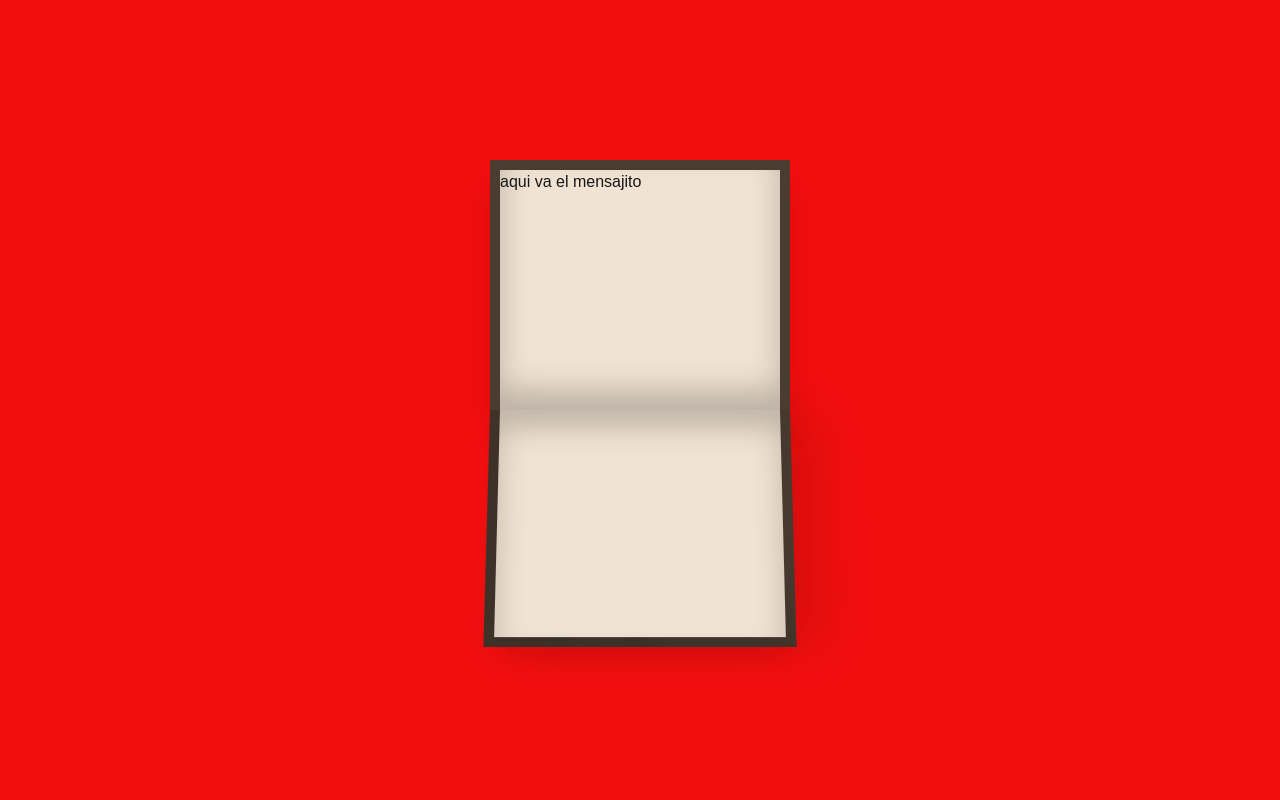
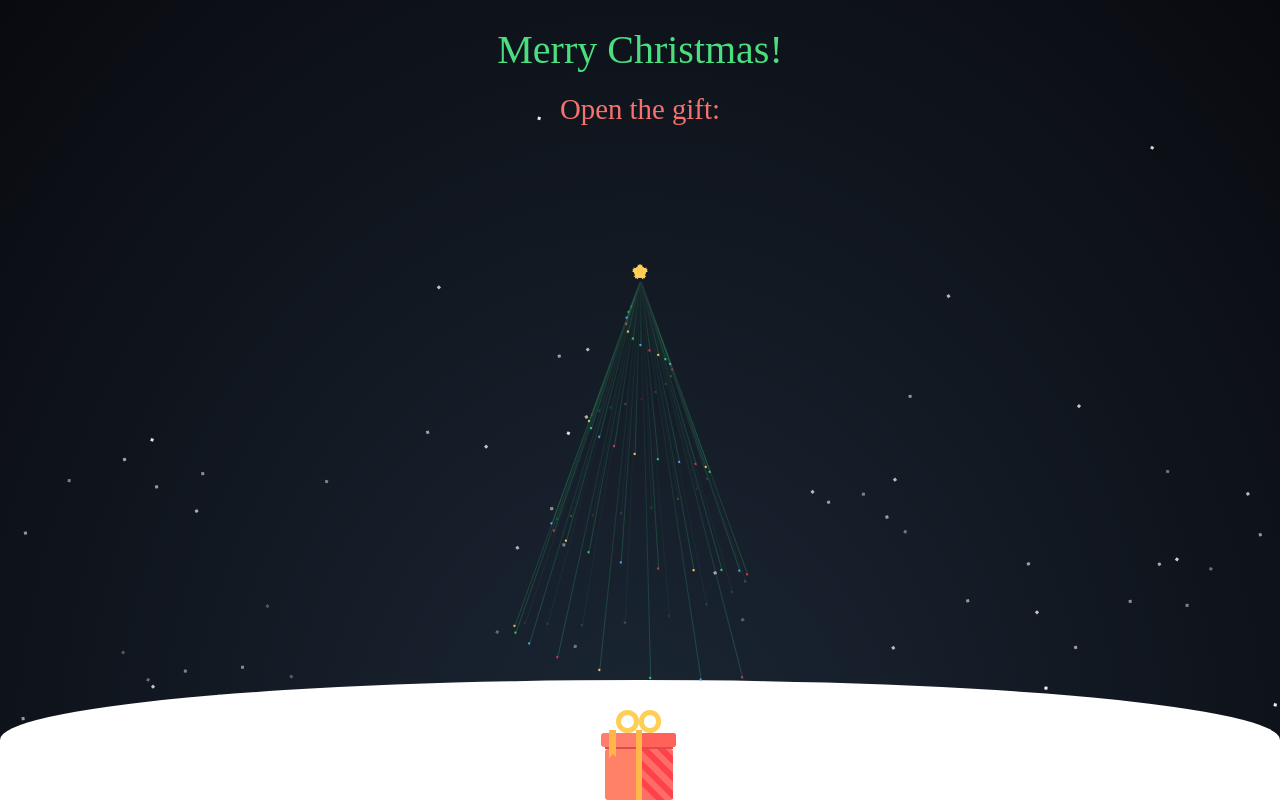
Before and after one commit to justcoddev/christmas-gift, a React (Vite) app: page /#/ in a window 1280 px wide. Built offline with nearby package versions, Linux system fonts and the light colour scheme; a web font is replaced by a local one.

Commit message:
Agregar funcionalidad para abrir la tarjeta desde el componente GiftBox y ajustar estilos en ChristmasGift y Tree

```diff
--- a/src/components/ChristmasGift.jsx
+++ b/src/components/ChristmasGift.jsx
@@ -7,13 +7,13 @@ import { generateSnowflakes } from "@/utils/globalMethods";
 
 export default function ChristmasGift() {
   return (
-    <div className="relative h-screen bg-[radial-gradient(ellipse_at_bottom,_#1B2735_0%,_#090A0F_100%)] overflow-hidden">
+    <div className="relative h-screen bg-[radial-gradient(ellipse_at_bottom,_#1B2735_0%,_#090A0F_100%)] overflow-hidden z-0">
       <div className="justify-center text-center mt-5 font-christmas">
         <h1 className="font-principal text-green-400"> Merry Christmas! </h1>
         <h4 className="font-secondary mt-2 text-red-400"> Open the gift: </h4>
       </div>
       <Tree />
-      <GiftBox />
+      {/* <GiftBox /> */}
       <div className="absolute bottom-0 left-0 w-full h-[15%] bg-white rounded-t-[50%]"></div>
       <div className="absolute inset-0 overflow-hidden pointer-events-none">
         <div className="relative w-full h-full">{generateSnowflakes(50)}</div>
--- a/src/components/GiftBox.jsx
+++ b/src/components/GiftBox.jsx
@@ -1,22 +1,30 @@
 import React from "react";
 
-const GiftBox = () => {
+const GiftBox = ({ onGiftOpened }) => {
+  const handleClick = () => {
+    if (onGiftOpened) {
+      onGiftOpened(); // Notifica que el botón ha sido clickeado
+    }
+  };
   return (
     // <div className="h-[150vh] w-[500px] mx-auto relative zoom-gift z-60">
     <div className="absolute bottom-0 left-1/2 transform -translate-x-1/2 h-[150vh] w-[500px] zoom-gift z-10">
       <section className="absolute bottom-0 w-[150px] left-[172px] z-[12] h-[180px] group">
-        <div className="absolute w-[120px] text-gray-700 font-sans font-extrabold rounded-md shadow-[0_1px_0_1px_#F9564AFF] p-2.5 text-[15px] bg-[#ffa69f] left-0 top-[100px] right-0 mx-auto leading-[26px] z-[-1] text-center transition-all duration-600 ease-in-out delay-[60ms] group-hover:top-[-10px] group-hover:delay-[400ms]">
-          ADD YOUR
-          <br />
-          MESSAGE!!
-        </div>
-        <section className="w-full absolute top-0 transition-all duration-600 ease-in-out delay-550 group-hover:top-[-100px] group-hover:delay-300">
+        <button
+          onClick={handleClick} // Llama a la función al hacer clic
+          className="absolute w-[120px] text-gray-700 font-sans font-extrabold rounded-md shadow-[0_1px_0_1px_#F9564AFF] p-2.5 text-[15px] bg-[#ffa69f] left-0 top-[100px] right-0 mx-auto leading-[26px] z-[-1] text-center transition-all duration-600 ease-in-out delay-[1500ms] group-hover:top-[-10px] group-hover:delay-[400ms]"
+        >
+          Open Card
+        </button>
+        {/* aqui debo mandar el permitir abrir lacard */}
+        <section className="w-full absolute top-0 transition-all duration-600 ease-in-out delay-[1500ms] group-hover:top-[-100px] group-hover:delay-300">
           <div className="w-[45px] h-[45px] rounded-full shadow-[0_0_0_10px_#FFCE54_inset] absolute right-[30px]"></div>
           <div className="w-[45px] h-[45px] rounded-full shadow-[0_0_0_10px_#FFCE54_inset] absolute left-[30px]"></div>
           <div className="h-7 rounded-md top-[45px] absolute w-[150px] bg-[#ff7d6d] shadow-[-75px_0_0_#ff6259_inset]"></div>
-          <div className="h-[55px] w-[15px] left-[15px] absolute bg-[#ffb74a] top-[40px] z-[11] after:content-[''] after:border-[9px] after:border-solid after:border-transparent after:border-b-[#ff8168] after:z-[12] after:absolute after:bottom-0 transition-all duration-300 ease-in-out delay-[1000ms] group-hover:h-8 group-hover:delay-0"></div>
+          <div className="h-[55px] w-[15px] left-[15px] absolute bg-[#ffb74a] top-[40px] z-[11] after:content-[''] after:border-[9px] after:border-solid after:border-transparent after:border-b-[#ff8168] after:z-[12] after:absolute after:bottom-0 transition-all duration-1000 ease-in-out delay-[1500ms] group-hover:h-8 group-hover:delay-0"></div>
         </section>
-        <div className="w-0.5 bottom-0 absolute right-0 left-0 mx-auto bg-[#ffb74a] h-[140px] border-r-[6px] border-l-[6px] border-[#ffb74a] z-10 transition-all duration-300 ease-in-out delay-[1000ms] group-hover:h-[102px] group-hover:delay-0"></div>
+
+        <div className="w-0.5 bottom-0 absolute right-0 left-0 mx-auto bg-[#ffb74a] h-[140px] border-r-[6px] border-l-[6px] border-[#ffb74a] z-10 transition-all duration-1000 ease-in-out delay-[1500ms] group-hover:h-[102px] group-hover:delay-0"></div>
         <div className="bg-[#ff8168] bottom-0 h-[102px] overflow-hidden right-[7px] absolute w-[136px] shadow-[-70px_0_0_#fe6d68_inset] rounded-md">
           <div className="absolute right-[-25px] h-3 w-[110px] rotate-45 bg-[#ff4149] top-[-15px]"></div>
           <div className="absolute right-[-25px] h-3 w-[110px] rotate-45 bg-[#ff4149] top-5"></div>
--- a/src/components/Tree.jsx
+++ b/src/components/Tree.jsx
@@ -8,7 +8,7 @@ const Tree = () => {
 
   return (
     <div>
-      <ul className="absolute top-[33vh] left-1/2 w-4 h-4 -translate-x-1/2 -translate-y-1/2 z-50">
+      <ul className="absolute top-[33vh] left-1/2 w-4 h-4 -translate-x-1/2 -translate-y-1/2">
         {[...Array(5)].map((_, i) => (
           <li
             key={i}
--- a/src/components/card/Card.jsx
+++ b/src/components/card/Card.jsx
@@ -1,43 +1,93 @@
-import React, { useEffect, useState } from 'react';
-import './Card.css';
+import React, { useEffect, useState } from "react";
+import "./Card.css";
 
-const Card = () => {
+const Card = ({ isActive, onClose }) => {
   const [isSwitched, setIsSwitched] = useState(false); // Controla el cambio de clases sin "2"
   const [isSwitched2, setIsSwitched2] = useState(false); // Controla el cambio de clases con "2"
   const [isVisible, setIsVisible] = useState(false); // Controla la visibilidad de las clases sin "2"
   const [isVisible2, setIsVisible2] = useState(true); // Controla la visibilidad de las clases con "2"
+  const [isReturning, setIsReturning] = useState(false); // Controla el retorno al estado inicial
 
   useEffect(() => {
-    // Activa las clases con "2" automáticamente después de 3 segundos
-    const timerOpen2 = setTimeout(() => {
-      document.getElementById('open2').checked = true;
-      setIsSwitched2(true); // Cambia el estado para las clases con "2"
+    if (isActive && !isReturning) {
+      // Paso 1: Mostrar solo `card-inside2` durante 2 segundos
+      setIsVisible2(true); // Asegura que `card-inside2` sea visible
+      setIsSwitched2(false); // Desactiva `card-front2`
 
-      // Haz que las clases con "2" se vuelvan invisibles antes de activar las clases sin "2"
-      setIsVisible2(false); // Hace invisibles las clases con "2"
+      const timerVisibleInside2 = setTimeout(() => {
+        // Paso 2: Activar `card-front2` y su transición
+        document.getElementById("open2").checked = true;
+        setIsSwitched2(true); // Activa `card-front2`
 
-      // Oculta las clases con "2" y activa las clases sin "2" inmediatamente después
-      const timerSwitch = setTimeout(() => {
-        setIsVisible(true); // Haz visibles las clases sin "2"
-        setIsSwitched(true); // Cambia al estado con las clases sin "2"
-      }, 10); // Cambiar casi de inmediato
+        // Después de 500ms, ocultar `card-inside2` y preparar el cambio a `card-front`
+        const timerSwitchToFront = setTimeout(() => {
+          setIsVisible2(false); // Oculta `card-inside2`
+          setIsVisible(true); // Hace visible `card-front`
 
-      return () => clearTimeout(timerSwitch);
-    }, 2000);
+          // Activar el `checked` de `card-front`
+          const openInput = document.getElementById("open");
+          if (openInput) openInput.checked = true;
 
-    return () => clearTimeout(timerOpen2);
-  }, []);
+          setIsSwitched(true); // Cambia al estado principal
+          setIsSwitched2(false); // Desactiva el estado de `card-front2`
+        }, 500); // Tiempo para transición de `card-front2` -> `card-front`
+
+        return () => clearTimeout(timerSwitchToFront);
+      }, 500); // Tiempo que `card-inside2` está visible
+
+      return () => clearTimeout(timerVisibleInside2);
+    }
+  }, [isActive, isReturning]);
+
 
   useEffect(() => {
     if (isSwitched) {
       // Activa la tarjeta principal después de un breve tiempo
       const timerOpen = setTimeout(() => {
-        document.getElementById('open').checked = true;
-      }, 500); // 3 segundos después de activar las clases sin "2"
+        document.getElementById("open").checked = true;
+      }, 500);
 
       return () => clearTimeout(timerOpen);
     }
   }, [isSwitched]);
+
+  const handleReverse = () => {
+    setIsReturning(true);
+
+    // Paso 1: Desactiva la card-front
+    const openInput = document.getElementById("open");
+    if (openInput) openInput.checked = false;
+
+    setTimeout(() => {
+      // Paso 2: Oculta la card-front y hace visible la card-front2 y card-inside2
+      setIsVisible(false);
+      setIsVisible2(true);
+      setIsSwitched(false);
+      setIsSwitched2(true);
+
+      // Activa el checked de card-front2
+      const open2Input = document.getElementById("open2");
+      if (open2Input) open2Input.checked = true;
+
+      setTimeout(() => {
+        // Paso 3: Desactiva la card-front2
+        if (open2Input) open2Input.checked = false; // Asegúrate de desactivar el checked
+        setIsSwitched2(false);
+
+        setTimeout(() => {
+          // Finaliza el reversa y limpia los estados
+          setIsReturning(false);
+
+          // Llama a onClose al finalizar
+          if (onClose) {
+            onClose();
+          }
+        }, 300); // Tiempo para limpiar después de desactivar card-front2
+      }, 300); // Tiempo para mantener activada la card-front2
+    }, 300); // Tiempo para ocultar la card-front
+  };
+
+
 
   return (
     <div className={isSwitched ? "valentines-day-card" : "valentines-day-card2"}>
@@ -46,11 +96,11 @@ const Card = () => {
           <input id="open2" type="checkbox" checked={isSwitched2} readOnly />
           <div
             className="card-front2"
-            style={{ visibility: isVisible2 ? 'visible' : 'hidden' }} // Controla la visibilidad de las clases con "2"
+            style={{ visibility: isVisible2 ? "visible" : "hidden" }}
           ></div>
           <div
             className="card-inside2"
-            style={{ visibility: isVisible2 ? 'visible' : 'hidden' }} // Controla la visibilidad de las clases con "2"
+            style={{ visibility: isVisible2 ? "visible" : "hidden" }}
           ></div>
         </>
       )}
@@ -59,18 +109,20 @@ const Card = () => {
           <input id="open" type="checkbox" />
           <div
             className="card-front"
-            style={{ visibility: isVisible ? 'visible' : 'hidden' }} // Controla la visibilidad de las clases sin "2"
+            style={{ visibility: isVisible ? "visible" : "hidden" }}
           ></div>
           <div
             className="card-inside"
-            style={{ visibility: isVisible ? 'visible' : 'hidden' }} // Controla la visibilidad de las clases sin "2"
-          >aqui va el mensajito </div>
+            style={{ visibility: isVisible ? "visible" : "hidden" }}
+          >
+            Aquí va el mensajito
+          </div>
         </>
       )}
 
       <label
         className={isSwitched ? "open" : "open2"}
-        htmlFor={isSwitched ? "open" : "open2"}
+        onClick={isReturning ? null : handleReverse} // Solo activa la reversa si no está en progreso
       ></label>
     </div>
   );
--- a/src/components/card/card.css
+++ b/src/components/card/card.css
@@ -1,11 +1,11 @@
-body {
+/* body {
   height: 100vh;
   display: flex;
   justify-content: center;
   align-items: center;
-  background-color: #f30e0e;
+  background-color: transparent;
   font-family: 'Mochiy Pop P One', sans-serif;
-}
+} */
 
 input#open {
   display: none;
--- a/src/main.jsx
+++ b/src/main.jsx
@@ -1,14 +1,43 @@
-import { StrictMode } from 'react'
-import { createRoot } from 'react-dom/client'
-import './index.css'
-import App from './App.jsx'
-import ChristmasGift from './components/ChristmasGift'
-import Card from './components/card/Card'
+import { StrictMode, useState } from "react";
+import { createRoot } from "react-dom/client";
+import "./index.css";
+import ChristmasGift from "./components/ChristmasGift";
+import Card from "./components/card/Card";
+import GiftBox from "./components/GiftBox";
+
+const rootElement = document.getElementById("root");
+const root = createRoot(rootElement);
+
+function Main() {
+  const [isCardVisible, setIsCardVisible] = useState(false);
+
+  const handleGiftOpened = () => {
+    setIsCardVisible(true); // Muestra el Card cuando se abre el regalo
+  };
+
+  const handleCardClosed = () => {
+    setIsCardVisible(false); // Oculta el Card después de la reversa
+  };
+
+  return (
+    <StrictMode>
+      <div className="relative h-screen w-screen">
+
+        <ChristmasGift className="absolute inset-0 z-0" />
 
 
-createRoot(document.getElementById('root')).render(
-  <StrictMode>
-    {/* <ChristmasGift /> */}
-    <Card />
-  </StrictMode>,
-)
+        <GiftBox onGiftOpened={handleGiftOpened} />
+
+
+        <div
+          className={`absolute inset-0 flex justify-center items-center z-20 ${isCardVisible ? "block" : "hidden"
+            }`}
+        >
+          <Card isActive={isCardVisible} onClose={handleCardClosed} />
+        </div>
+      </div>
+    </StrictMode>
+  );
+}
+
+root.render(<Main />);
```
